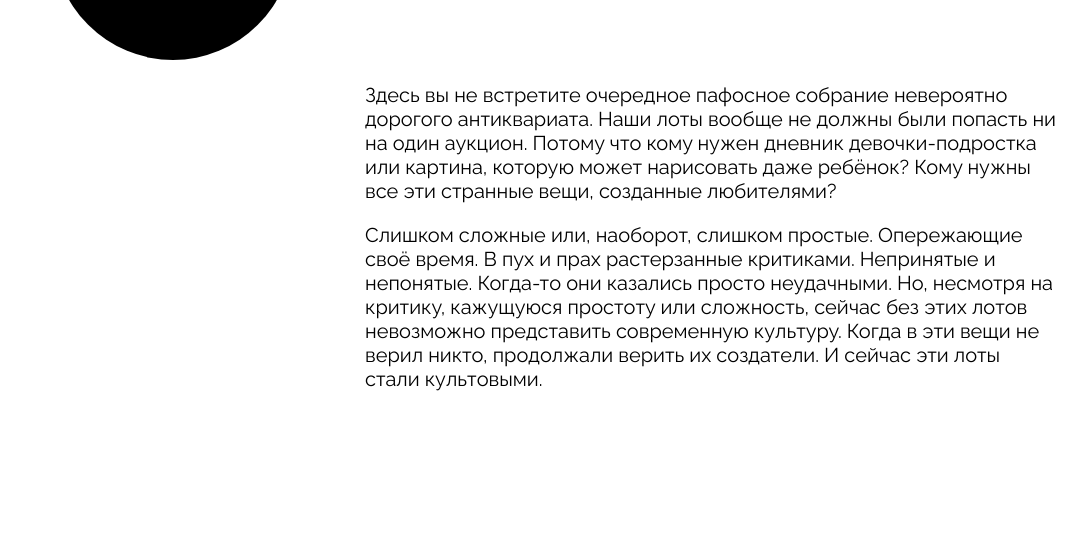
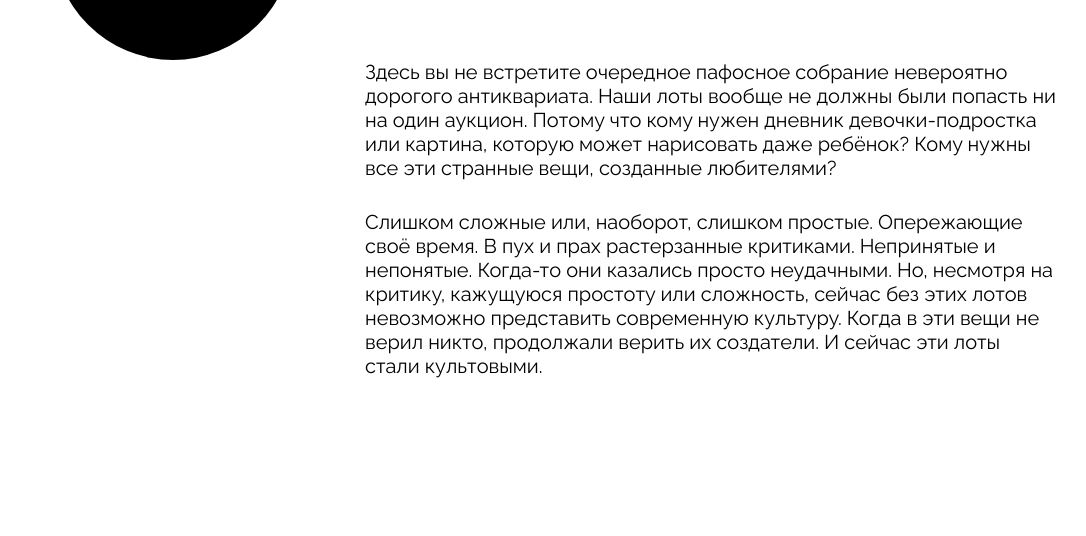
Before and after one commit to JuniorRF/ono-tebe-nado, a plain HTML site: page index.html in a window 1280 px wide. Shown: the part 2285-2821 px from the top of the page, without its empty margins (108-1194 px from the left). Drawn offline with Linux system fonts and the light colour scheme.

Commit message:
second review fix

```diff
--- a/styles/style.css
+++ b/styles/style.css
@@ -196,14 +196,11 @@
   margin: 183px auto 0;
   display: grid;
   grid-template-columns: 334px auto;
-  grid-template-rows: repeat(3, 1fr);
-  /* box-sizing: content-box; */
   justify-content: center;
   align-items: center;
   gap: 0 25px;
   grid-template-areas:
     "logo title "
-    ". paragraf"
     ". paragraf";
 }
 
@@ -233,13 +230,13 @@
   grid-area: paragraf;
   display: flex;
   flex-direction: column;
-  gap: 20px;
+  gap: 30px;
   font-size: 20px;
 }
 
 .footer {
   max-width: 1000px;
-  margin: 143px auto 0;
+  margin: 180px auto 25px;
   display: flex;
   justify-content: space-between;
 }
```
